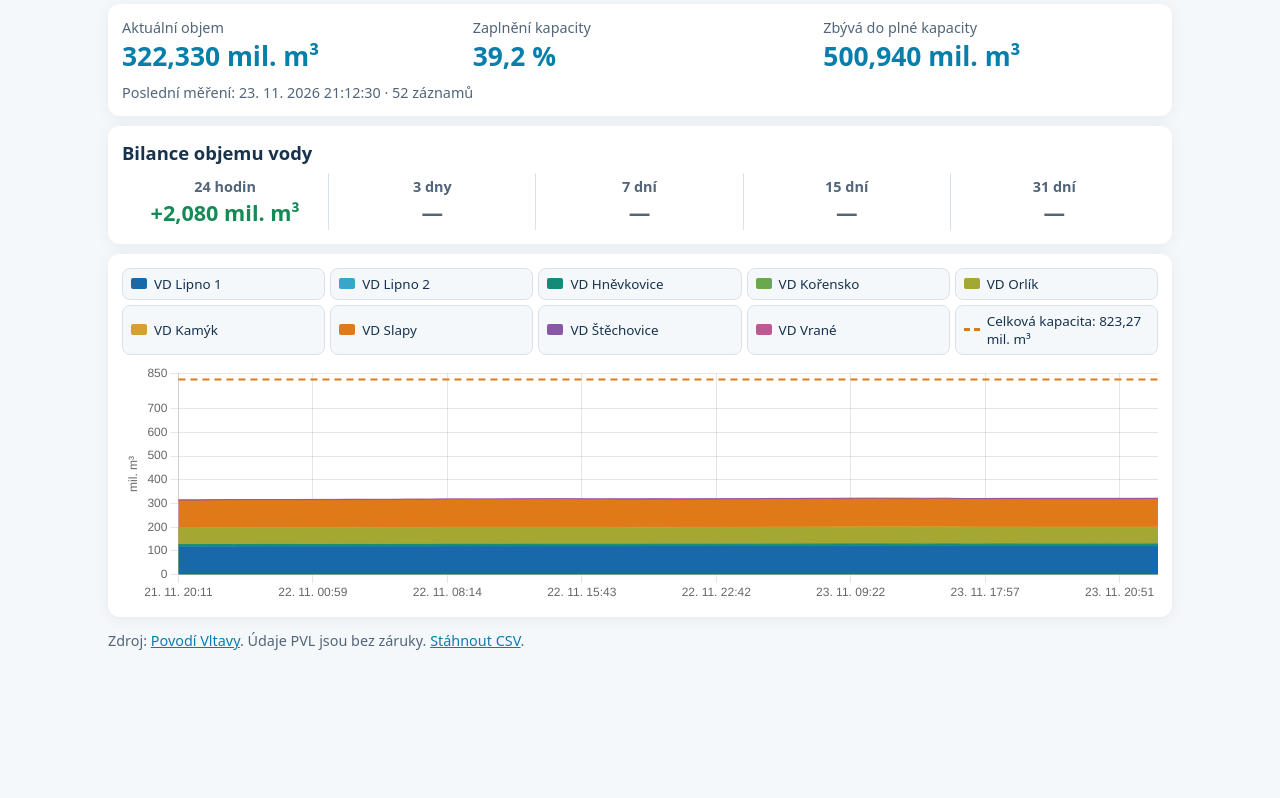
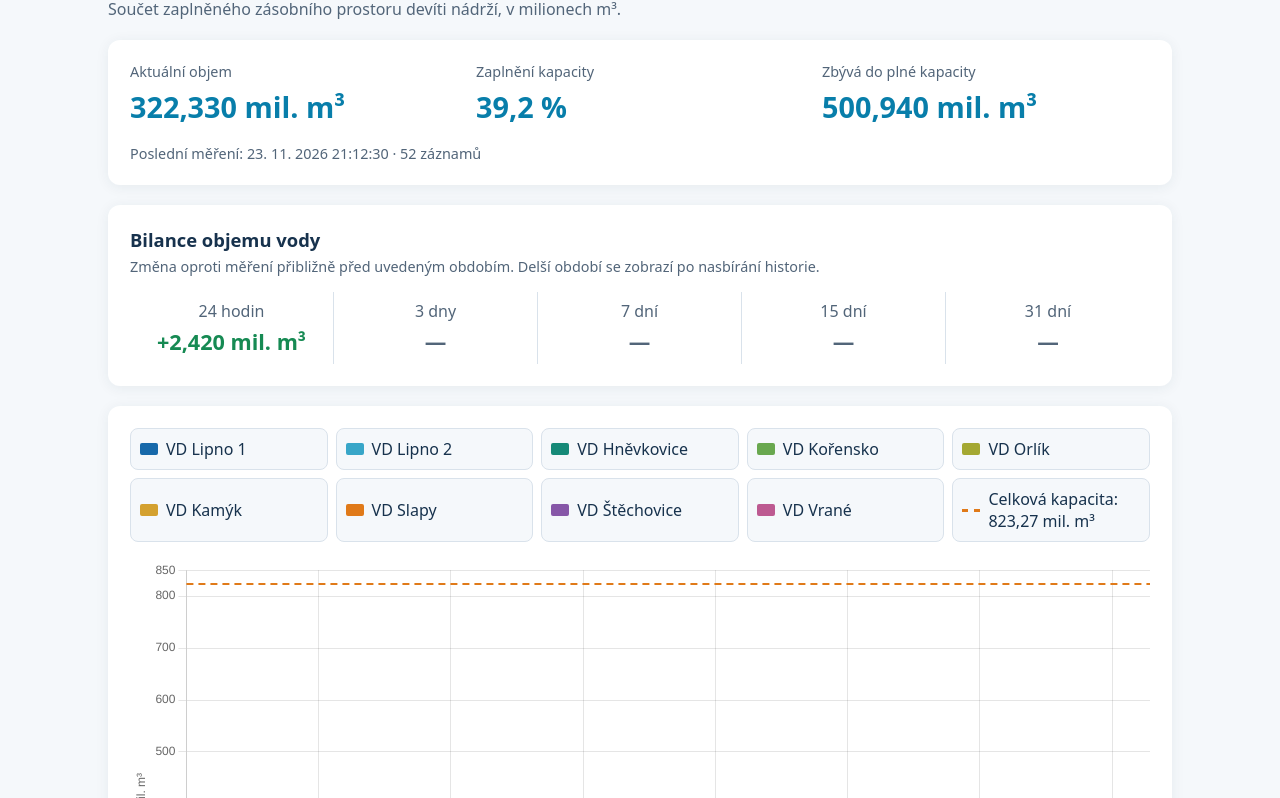
Before and after one commit to jardaottl/vltavska-kaskada, a plain HTML site: page docs/index.html in a window 1280 px wide. Shown: the part 92-890 px from the top of the page. Before the commit the page ends 800 px from the top, so only its background shows below. Drawn offline with nearby package versions, Linux system fonts and the light colour scheme.

Commit message:
Update index.html

```diff
--- a/docs/index.html
+++ b/docs/index.html
@@ -6,237 +6,131 @@
   <title>Objem vody ve Vltavské kaskádě</title>
   <script src="https://cdn.jsdelivr.net/npm/chart.js"></script>
   <style>
-    * { box-sizing: border-box }
+    *{box-sizing:border-box}
+    body{
+      font:16px system-ui,sans-serif;
+      max-width:1100px;
+      margin:36px auto;
+      padding:0 18px;
+      color:#17324d;
+      background:#f5f8fb
+    }
+    h1{
+      font-size:clamp(1.5rem,4vw,2.2rem);
+      margin-bottom:6px
+    }
+    .sub{color:#526579;margin-top:0}
+    .card{
+      background:#fff;
+      border-radius:12px;
+      padding:22px;
+      box-shadow:0 2px 14px #17324d12;
+      margin:20px 0
+    }
+    .summary{
+      display:grid;
+      grid-template-columns:repeat(3,minmax(0,1fr));
+      gap:18px
+    }
+    .metric-label{color:#526579;font-size:.9rem;margin-bottom:6px}
+    .total{
+      font-size:clamp(1.25rem,3vw,1.8rem);
+      font-weight:700;
+      color:#087eaa
+    }
+    .status{
+      color:#526579;
+      font-size:.9rem;
+      grid-column:1/-1
+    }
+    .balance-title{margin:0 0 5px;font-size:1.15rem}
+    .balance-subtitle{margin:0 0 16px;color:#526579;font-size:.9rem}
+    .balance-grid{
+      display:grid;
+      grid-template-columns:repeat(5,minmax(0,1fr))
+    }
+    .balance-item{
+      text-align:center;
+      padding:8px 10px;
+      border-right:1px solid #d9e2eb
+    }
+    .balance-item:last-child{border-right:0}
+    .balance-period{color:#526579;margin-bottom:5px}
+    .balance-value{font-size:1.35rem;font-weight:700;white-space:nowrap}
+    .positive{color:#168a53}
+    .negative{color:#c0392b}
+    .neutral{color:#526579}
+    .chart-legend{
+      display:grid;
+      grid-template-columns:repeat(5,minmax(0,1fr));
+      gap:8px;
+      margin-bottom:18px
+    }
+    .chart-legend button{
+      display:flex;
+      align-items:center;
+      gap:8px;
+      text-align:left;
+      background:#f5f8fb;
+      border:1px solid #d9e2eb;
+      border-radius:8px;
+      padding:9px;
+      min-width:0;
+      color:#17324d;
+      font:inherit;
+      cursor:pointer
+    }
+    .chart-legend button:hover{background:#eaf1f7}
+    .chart-legend button.is-hidden{
+      opacity:.45;
+      text-decoration:line-through
+    }
+    .legend-swatch{
+      width:18px;
+      height:12px;
+      flex:none;
+      border:2px solid;
+      border-radius:2px
+    }
+    .legend-swatch.capacity{
+      height:0;
+      border:0;
+      border-top:3px dashed #e07a19;
+      border-radius:0
+    }
+    .chart-wrap{
+      position:relative;
+      height:480px
+    }
+    a{color:#087eaa}
 
-    body {
-      font: 16px system-ui, sans-serif;
-      max-width: 1100px;
-      margin: 12px auto;
-      padding: 0 18px;
-      color: #17324d;
-      background: #f5f8fb;
+    @media(max-width:800px){
+      body{margin:22px auto}
+      .chart-legend{grid-template-columns:repeat(3,minmax(0,1fr))}
+      .balance-value{font-size:1.15rem}
     }
-
-    h1 {
-      font-size: clamp(1.5rem, 4vw, 2.2rem);
-      margin: 0 0 4px;
-    }
-
-    .sub {
-      color: #526579;
-      margin: 0 0 10px;
-    }
-
-    .card {
-      background: white;
-      border-radius: 12px;
-      padding: 14px;
-      box-shadow: 0 2px 14px #17324d12;
-      margin: 10px 0;
-    }
-
-    .summary {
-      display: grid;
-      grid-template-columns: repeat(3, minmax(0, 1fr));
-      gap: 10px 16px;
-    }
-
-    .metric-label {
-      color: #526579;
-      font-size: .9rem;
-      margin-bottom: 4px;
-    }
-
-    .total {
-      font-size: clamp(1.05rem, 2.2vw, 1.65rem);
-      line-height: 1.2;
-      font-weight: 700;
-      color: #087eaa;
-      overflow-wrap: anywhere;
-    }
-
-    .balance-up { color: #168a55 }
-    .balance-down { color: #c33d3d }
-    .balance-same { color: #526579 }
-
-    .status {
-      color: #526579;
-      font-size: .9rem;
-      grid-column: 1 / -1;
-    }
-
-    .balance-title {
-      margin: 0;
-      font-size: 1.15rem;
-    }
-
-    .balance-grid {
-      display: grid;
-      grid-template-columns: repeat(5, minmax(0, 1fr));
-      gap: 0;
-      margin-top: 8px;
-    }
-
-    .balance-item {
-      min-width: 0;
-      padding: 4px 8px;
-      text-align: center;
-      border-right: 1px solid #d9e2eb;
-    }
-
-    .balance-item:last-child {
-      border-right: 0;
-    }
-
-    .balance-item .metric-label {
-      font-weight: 600;
-    }
-
-    .balance-item .total {
-      font-size: clamp(1rem, 1.7vw, 1.35rem);
-    }
-
-    .chart-legend {
-      display: grid;
-      grid-template-columns: repeat(5, minmax(0, 1fr));
-      gap: 5px;
-      margin-bottom: 8px;
-    }
-
-    .chart-legend button {
-      display: flex;
-      align-items: center;
-      gap: 7px;
-      text-align: left;
-      background: #f5f8fb;
-      border: 1px solid #d9e2eb;
-      border-radius: 8px;
-      padding: 6px 8px;
-      min-width: 0;
-      color: #17324d;
-      font: inherit;
-      font-size: .84rem;
-      cursor: pointer;
-    }
-
-    .chart-legend button:hover {
-      background: #eaf1f7;
-    }
-
-    .chart-legend button.is-hidden {
-      opacity: .48;
-      text-decoration: line-through;
-    }
-
-    .legend-swatch {
-      width: 16px;
-      height: 11px;
-      flex: none;
-      border: 2px solid;
-      border-radius: 2px;
-    }
-
-    .legend-swatch.capacity-swatch {
-      height: 0;
-      border: 0;
-      border-top: 3px dashed #e07a19;
-      border-radius: 0;
-    }
-
-    .chart-wrap {
-      position: relative;
-      height: clamp(240px, 28vh, 320px);
-    }
-
-    a { color: #087eaa }
-
-    @media (max-width: 900px) {
-      .summary {
-        grid-template-columns: repeat(2, minmax(0, 1fr));
+    @media(max-width:560px){
+      .summary{grid-template-columns:1fr;gap:12px}
+      .balance-grid{grid-template-columns:repeat(2,minmax(0,1fr))}
+      .balance-item{
+        border-right:0;
+        border-bottom:1px solid #d9e2eb;
+        padding:10px 4px
       }
-
-      .balance-grid {
-        grid-template-columns: repeat(3, minmax(0, 1fr));
-      }
-
-      .balance-item:nth-child(3) {
-        border-right: 0;
-      }
-
-      .balance-item:nth-child(n + 4) {
-        border-top: 1px solid #d9e2eb;
-      }
-
-      .chart-legend {
-        grid-template-columns: repeat(3, minmax(0, 1fr));
-      }
-
-      .chart-wrap {
-        height: 280px;
-      }
-    }
-
-    @media (max-width: 480px) {
-      body {
-        margin: 18px auto;
-        padding: 0 12px;
-      }
-
-      .card {
-        padding: 12px;
-      }
-
-      .summary {
-        gap: 10px;
-      }
-
-      .total {
-        font-size: clamp(.95rem, 4vw, 1.25rem);
-      }
-
-      .balance-grid {
-        grid-template-columns: repeat(2, minmax(0, 1fr));
-      }
-
-      .balance-item {
-        padding: 8px 5px;
-      }
-
-      .balance-item:nth-child(3) {
-        border-right: 1px solid #d9e2eb;
-      }
-
-      .balance-item:nth-child(2n) {
-        border-right: 0;
-      }
-
-      .balance-item:nth-child(n + 3) {
-        border-top: 1px solid #d9e2eb;
-      }
-
-      .balance-item .total {
-        font-size: clamp(.95rem, 4vw, 1.2rem);
-      }
-
-      .chart-legend {
-        grid-template-columns: repeat(2, minmax(0, 1fr));
-        gap: 5px;
-      }
-
-      .chart-legend button {
-        font-size: .8rem;
-        padding: 6px;
-      }
-
-      .chart-wrap {
-        height: 240px;
-      }
+      .balance-item:last-child{border-bottom:0}
+      .chart-legend{grid-template-columns:repeat(2,minmax(0,1fr));gap:6px}
+      .chart-legend button{font-size:.85rem;padding:8px}
+      .chart-wrap{height:420px}
+      .card{padding:16px}
     }
   </style>
 </head>
+
 <body>
   <h1>Objem vody ve Vltavské kaskádě</h1>
-  <p class="sub">Součet zaplněného zásobního prostoru devíti nádrží, v milionech m³.</p>
+  <p class="sub">
+    Součet zaplněného zásobního prostoru devíti nádrží, v milionech m³.
+  </p>
 
   <section class="card summary">
     <div>
@@ -259,84 +153,169 @@
 
   <section class="card">
     <h2 class="balance-title">Bilance objemu vody</h2>
+    <p class="balance-subtitle">
+      Změna oproti měření přibližně před uvedeným obdobím.
+      Delší období se zobrazí po nasbírání historie.
+    </p>
 
     <div class="balance-grid">
       <div class="balance-item">
-        <div class="metric-label">24 hodin</div>
-        <div id="balance24" class="total">Načítám…</div>
+        <div class="balance-period">24 hodin</div>
+        <div id="balance-1" class="balance-value neutral">Načítám…</div>
       </div>
-
       <div class="balance-item">
-        <div class="metric-label">3 dny</div>
-        <div id="balance3" class="total">Načítám…</div>
+        <div class="balance-period">3 dny</div>
+        <div id="balance-3" class="balance-value neutral">Načítám…</div>
       </div>
-
       <div class="balance-item">
-        <div class="metric-label">7 dní</div>
-        <div id="balance7" class="total">Načítám…</div>
+        <div class="balance-period">7 dní</div>
+        <div id="balance-7" class="balance-value neutral">Načítám…</div>
       </div>
-
       <div class="balance-item">
-        <div class="metric-label">15 dní</div>
-        <div id="balance15" class="total">Načítám…</div>
+        <div class="balance-period">15 dní</div>
+        <div id="balance-15" class="balance-value neutral">Načítám…</div>
       </div>
-
       <div class="balance-item">
-        <div class="metric-label">31 dní</div>
-        <div id="balance31" class="total">Načítám…</div>
+        <div class="balance-period">31 dní</div>
+        <div id="balance-31" class="balance-value neutral">Načítám…</div>
       </div>
     </div>
   </section>
 
   <section class="card">
-    <div id="chartLegend" class="chart-legend" aria-label="Zobrazit nebo skrýt položky grafu"></div>
+    <div id="chartLegend" class="chart-legend"></div>
     <div class="chart-wrap">
-      <canvas id="chart" aria-label="Vývoj objemu vody v jednotlivých nádržích Vltavské kaskády"></canvas>
+      <canvas
+        id="chart"
+        aria-label="Vývoj objemu vody v jednotlivých nádržích Vltavské kaskády">
+      </canvas>
     </div>
   </section>
 
   <p class="status">
     Zdroj:
-    <a href="https://www.pvl.cz/portal/Nadrze/cz/pc/Objemy.aspx">Povodí Vltavy</a>.
+    <a href="https://www.pvl.cz/portal/Nadrze/cz/pc/Objemy.aspx">
+      Povodí Vltavy
+    </a>.
     Údaje PVL jsou bez záruky.
     <a href="data.csv">Stáhnout CSV</a>.
   </p>
 
   <script>
+    const capacity = 823.27;
+
+    const reservoirs = [
+      { name: 'VD Lipno 1',    color: '#1769aa', fill: 'rgba(23,105,170,.75)' },
+      { name: 'VD Lipno 2',    color: '#38a6c8', fill: 'rgba(56,166,200,.75)' },
+      { name: 'VD Hněvkovice', color: '#168a78', fill: 'rgba(22,138,120,.75)' },
+      { name: 'VD Kořensko',   color: '#69a84f', fill: 'rgba(105,168,79,.75)' },
+      { name: 'VD Orlík',      color: '#a4a832', fill: 'rgba(164,168,50,.75)' },
+      { name: 'VD Kamýk',      color: '#d4a12f', fill: 'rgba(212,161,47,.75)' },
+      { name: 'VD Slapy',      color: '#e07a19', fill: 'rgba(224,122,25,.75)' },
+      { name: 'VD Štěchovice', color: '#8757a8', fill: 'rgba(135,87,168,.75)' },
+      { name: 'VD Vrané',      color: '#bd5a91', fill: 'rgba(189,90,145,.75)' }
+    ];
+
+    const formatVolume = value => value.toLocaleString('cs-CZ', {
+      minimumFractionDigits: 3,
+      maximumFractionDigits: 3
+    });
+
+    function setBalance(periodDays, current, valid, latestTime) {
+      const element = document.getElementById('balance-' + periodDays);
+      const targetTime = latestTime - periodDays * 24 * 60 * 60 * 1000;
+
+      // Použijeme poslední měření, které je v cílovém čase nebo před ním.
+      const reference = [...valid]
+        .reverse()
+        .find(row => new Date(row[0]).getTime() <= targetTime);
+
+      // Při větší mezeře v datech výsledek raději nezobrazíme.
+      const maxGap = 3 * 60 * 60 * 1000;
+
+      if (!reference) {
+        element.textContent = '—';
+        return;
+      }
+
+      const referenceTime = new Date(reference[0]).getTime();
+
+      if (targetTime - referenceTime > maxGap) {
+        element.textContent = '—';
+        return;
+      }
+
+      const difference = current - Number(reference[10]);
+      const sign = difference > 0 ? '+' : difference < 0 ? '−' : '';
+
+      element.textContent =
+        sign + formatVolume(Math.abs(difference)) + ' mil. m³';
+
+      element.classList.remove('positive', 'negative', 'neutral');
+      element.classList.add(
+        difference > 0 ? 'positive' :
+        difference < 0 ? 'negative' : 'neutral'
+      );
+    }
+
+    function createLegendButton(legend, chart, label, color, index, isCapacity = false) {
+      const button = document.createElement('button');
+      button.type = 'button';
+      button.setAttribute('aria-pressed', 'true');
+
+      const swatch = document.createElement('span');
+      swatch.className = isCapacity
+        ? 'legend-swatch capacity'
+        : 'legend-swatch';
+      if (!isCapacity) {
+        swatch.style.borderColor = color;
+        swatch.style.backgroundColor = color;
+      }
+
+      const text = document.createElement('span');
+      text.textContent = label;
+
+      button.append(swatch, text);
+
+      button.addEventListener('click', () => {
+        const visible = chart.isDatasetVisible(index);
+        chart.setDatasetVisibility(index, !visible);
+        button.classList.toggle('is-hidden', visible);
+        button.setAttribute('aria-pressed', String(!visible));
+        chart.update();
+      });
+
+      legend.appendChild(button);
+    }
+
     fetch('data.csv?fresh=' + Date.now())
       .then(response => {
-        if (!response.ok) throw Error('CSV není dostupné');
+        if (!response.ok) throw new Error('CSV není dostupné');
         return response.text();
       })
       .then(text => {
-        const rows = text.trim()
-          .split(/\r?\n/)
-          .slice(1)
-          .map(line => line.split(';'));
-
+        const rows = text.trim().split(/\r?\n/).slice(1);
         const valid = rows
+          .map(line => line.split(';'))
           .filter(row =>
             row.length >= 11 &&
-            Number.isFinite(Date.parse(row[0])) &&
-            Number.isFinite(Number(row[10]))
+            Number.isFinite(new Date(row[0]).getTime()) &&
+            row.slice(1, 11).every(value =>
+              value.trim() !== '' && Number.isFinite(Number(value))
+            )
           )
-          .sort((a, b) => Date.parse(a[0]) - Date.parse(b[0]));
+          .sort((a, b) =>
+            new Date(a[0]).getTime() - new Date(b[0]).getTime()
+          );
 
         if (!valid.length) {
-          throw Error('Zatím nejsou uložena žádná měření.');
+          throw new Error('Zatím nejsou uložena žádná měření.');
         }
 
-        const capacity = 823.27;
         const last = valid[valid.length - 1];
         const current = Number(last[10]);
-        const latestTime = Date.parse(last[0]);
+        const latestTime = new Date(last[0]).getTime();
         const remaining = Math.max(0, capacity - current);
-
-        const formatVolume = value =>
-          value.toLocaleString('cs-CZ', {
-            minimumFractionDigits: 3,
-            maximumFractionDigits: 3
-          });
 
         document.getElementById('total').textContent =
           formatVolume(current) + ' mil. m³';
@@ -355,67 +334,9 @@
           new Date(last[0]).toLocaleString('cs-CZ') +
           ' · ' + valid.length + ' záznamů';
 
-        function showBalance(days, id) {
-          const periodMs = days * 24 * 60 * 60 * 1000;
-          const targetTime = latestTime - periodMs;
-          const toleranceMs = 3 * 60 * 60 * 1000;
-          const oldestTime = Date.parse(valid[0][0]);
-
-          const valueElement = document.getElementById(id);
-
-          valueElement.classList.remove(
-            'balance-up',
-            'balance-down',
-            'balance-same'
-          );
-
-          if (latestTime - oldestTime < periodMs - toleranceMs) {
-            valueElement.textContent = '—';
-            valueElement.classList.add('balance-same');
-            return;
-          }
-
-          const reference = valid
-            .slice(0, -1)
-            .map(row => ({
-              row,
-              time: Date.parse(row[0])
-            }))
-            .reduce((best, item) => {
-              if (!best) return item;
-
-              return Math.abs(item.time - targetTime) <
-                     Math.abs(best.time - targetTime)
-                ? item
-                : best;
-            }, null);
-
-          if (!reference || Math.abs(reference.time - targetTime) > toleranceMs) {
-            valueElement.textContent = '—';
-            valueElement.classList.add('balance-same');
-            return;
-          }
-
-          const difference = current - Number(reference.row[10]);
-          const sign = difference > 0 ? '+' : difference < 0 ? '−' : '';
-
-          valueElement.textContent =
-            sign + formatVolume(Math.abs(difference)) + ' mil. m³';
-
-          if (difference > 0) {
-            valueElement.classList.add('balance-up');
-          } else if (difference < 0) {
-            valueElement.classList.add('balance-down');
-          } else {
-            valueElement.classList.add('balance-same');
-          }
-        }
-
-        showBalance(1, 'balance24');
-        showBalance(3, 'balance3');
-        showBalance(7, 'balance7');
-        showBalance(15, 'balance15');
-        showBalance(31, 'balance31');
+        [1, 3, 7, 15, 31].forEach(period =>
+          setBalance(period, current, valid, latestTime)
+        );
 
         const chartLabels = valid.map(row =>
           new Date(row[0]).toLocaleString('cs-CZ', {
@@ -427,23 +348,11 @@
           })
         );
 
-        const reservoirs = [
-          { name: 'VD Lipno 1',    color: '#1769aa' },
-          { name: 'VD Lipno 2',    color: '#38a6c8' },
-          { name: 'VD Hněvkovice', color: '#168a78' },
-          { name: 'VD Kořensko',   color: '#69a84f' },
-          { name: 'VD Orlík',      color: '#a4a832' },
-          { name: 'VD Kamýk',      color: '#d4a12f' },
-          { name: 'VD Slapy',      color: '#e07a19' },
-          { name: 'VD Štěchovice', color: '#8757a8' },
-          { name: 'VD Vrané',      color: '#bd5a91' }
-        ];
-
         const datasets = reservoirs.map((dam, index) => ({
           label: dam.name,
           data: valid.map(row => Number(row[index + 1])),
           borderColor: dam.color,
-          backgroundColor: dam.color,
+          backgroundColor: dam.fill,
           borderWidth: 1,
           fill: true,
           stack: 'reservoirs',
@@ -452,8 +361,6 @@
           pointHoverRadius: 5
         }));
 
-        const capacityIndex = datasets.length;
-
         datasets.push({
           label: 'Celková kapacita: 823,27 mil. m³',
           data: valid.map(() => capacity),
@@ -461,6 +368,7 @@
           borderColor: '#e07a19',
           borderDash: [7, 5],
           pointRadius: 0,
+          pointHoverRadius: 5,
           borderWidth: 2,
           fill: false
         });
@@ -483,12 +391,24 @@
                 display: false
               },
               tooltip: {
+                filter: item =>
+                  !item.dataset.label.startsWith('Celková kapacita'),
+                bodyFont: {
+                  family: 'monospace',
+                  size: 13
+                },
                 callbacks: {
-                  label: context =>
-                    context.dataset.label + ': ' +
-                    formatVolume(Number(context.raw)) + ' mil. m³',
+                  label: context => {
+                    const name = context.dataset.label + ':';
+                    const volume =
+                      formatVolume(Number(context.raw)) + ' mil. m³';
+
+                    return name.padEnd(18, ' ') +
+                      volume.padStart(17, ' ');
+                  },
                   footer: items => {
                     if (!items.length) return '';
+
                     const rowIndex = items[0].dataIndex;
                     return 'Součet: ' +
                       formatVolume(Number(valid[rowIndex][10])) +
@@ -529,49 +449,22 @@
 
         const legend = document.getElementById('chartLegend');
 
-        function addLegendButton(labelText, color, datasetIndex, isCapacity = false) {
-          const button = document.createElement('button');
-          const swatch = document.createElement('span');
-          const label = document.createElement('span');
-
-          button.type = 'button';
-          button.setAttribute('aria-pressed', 'true');
-
-          swatch.className = isCapacity
-            ? 'legend-swatch capacity-swatch'
-            : 'legend-swatch';
-
-          if (!isCapacity) {
-            swatch.style.borderColor = color;
-            swatch.style.backgroundColor = color;
-          }
-
-          label.textContent = labelText;
-
-          button.appendChild(swatch);
-          button.appendChild(label);
-
-          button.addEventListener('click', () => {
-            const visible = chart.isDatasetVisible(datasetIndex);
-
-            chart.setDatasetVisibility(datasetIndex, !visible);
-            button.classList.toggle('is-hidden', visible);
-            button.setAttribute('aria-pressed', String(!visible));
-
-            chart.update();
-          });
-
-          legend.appendChild(button);
-        }
-
         reservoirs.forEach((dam, index) => {
-          addLegendButton(dam.name, dam.color, index);
+          createLegendButton(
+            legend,
+            chart,
+            dam.name,
+            dam.color,
+            index
+          );
         });
 
-        addLegendButton(
+        createLegendButton(
+          legend,
+          chart,
           'Celková kapacita: 823,27 mil. m³',
           '#e07a19',
-          capacityIndex,
+          datasets.length - 1,
           true
         );
       })
@@ -582,10 +475,9 @@
         document.getElementById('remaining').textContent = '—';
         document.getElementById('status').textContent = error.message;
 
-        ['balance24', 'balance3', 'balance7', 'balance15', 'balance31']
-          .forEach(id => {
-            document.getElementById(id).textContent = '—';
-          });
+        [1, 3, 7, 15, 31].forEach(period => {
+          document.getElementById('balance-' + period).textContent = '—';
+        });
       });
   </script>
 </body>
```
